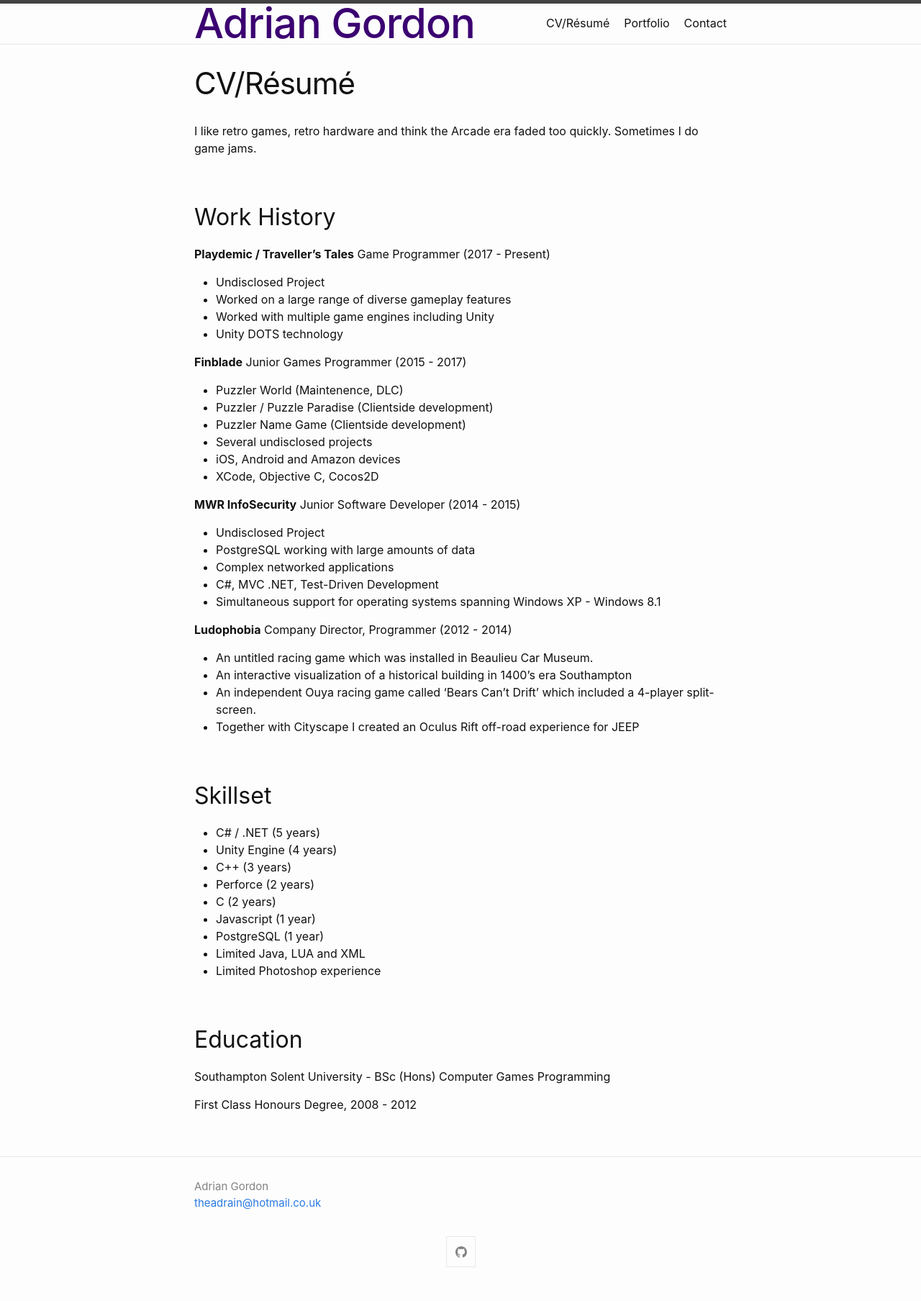
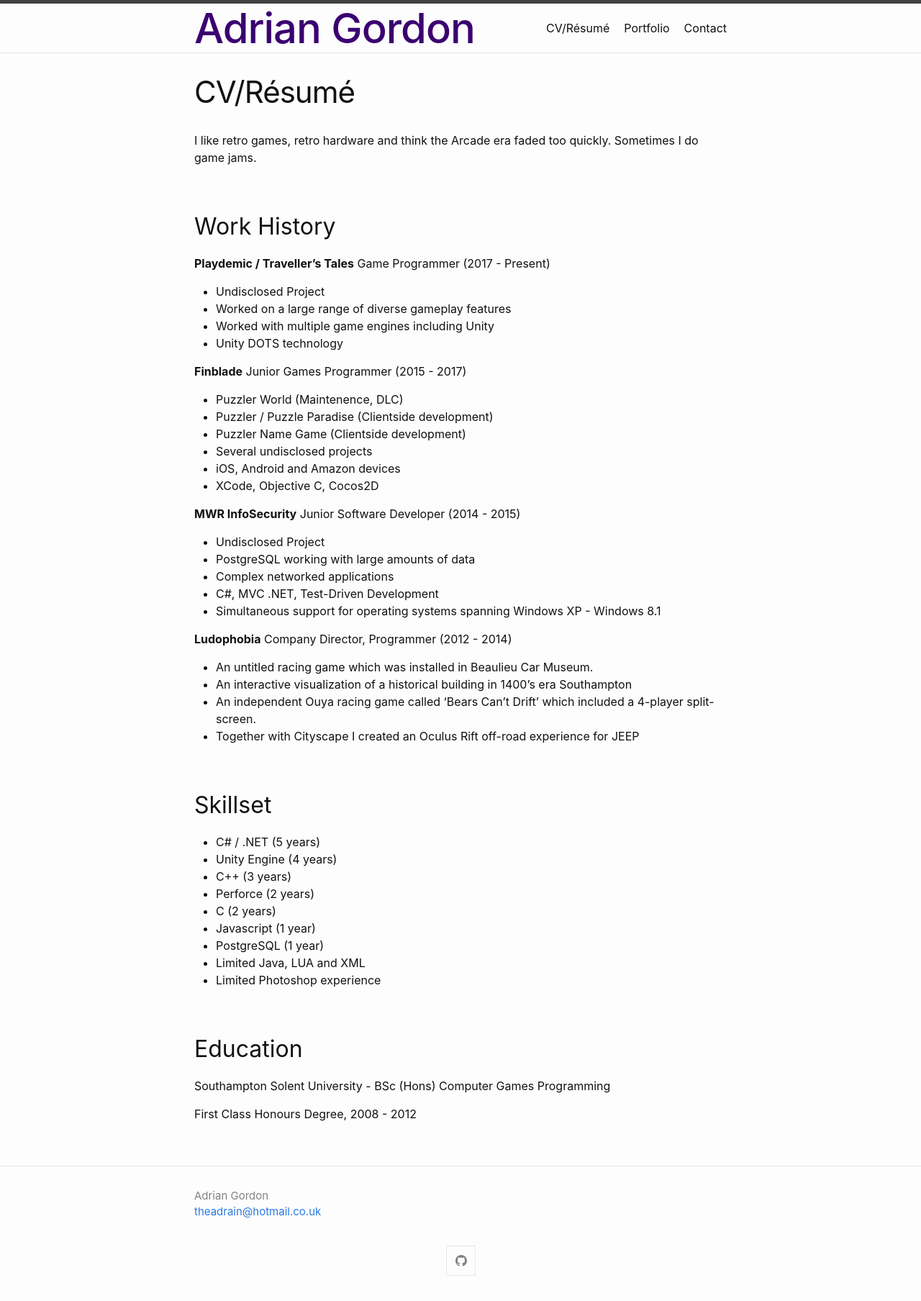
Before and after one commit to TheADrain/Portfolio, a Jekyll site: the page built from docs/index.markdown, in a window 1280 px wide. Shown: the whole page at 72% size. Built offline with Jekyll 4.4.1, drawn with Linux system fonts in a browser that asks for light colours.

Commit message:
Update _layout.scss

```diff
--- a/docs/_sass/minima/_layout.scss
+++ b/docs/_sass/minima/_layout.scss
@@ -5,7 +5,7 @@
   border-top: 5px solid $border-color-03;
   border-bottom: 1px solid $border-color-01;
   min-height: $spacing-unit * 1.865;
-  line-height: $base-line-height * $base-font-size * 2.25;
+  line-height: $base-line-height * $base-font-size * 2.85;
 
   // Positioning context for the mobile navigation icon
   position: relative;
```
